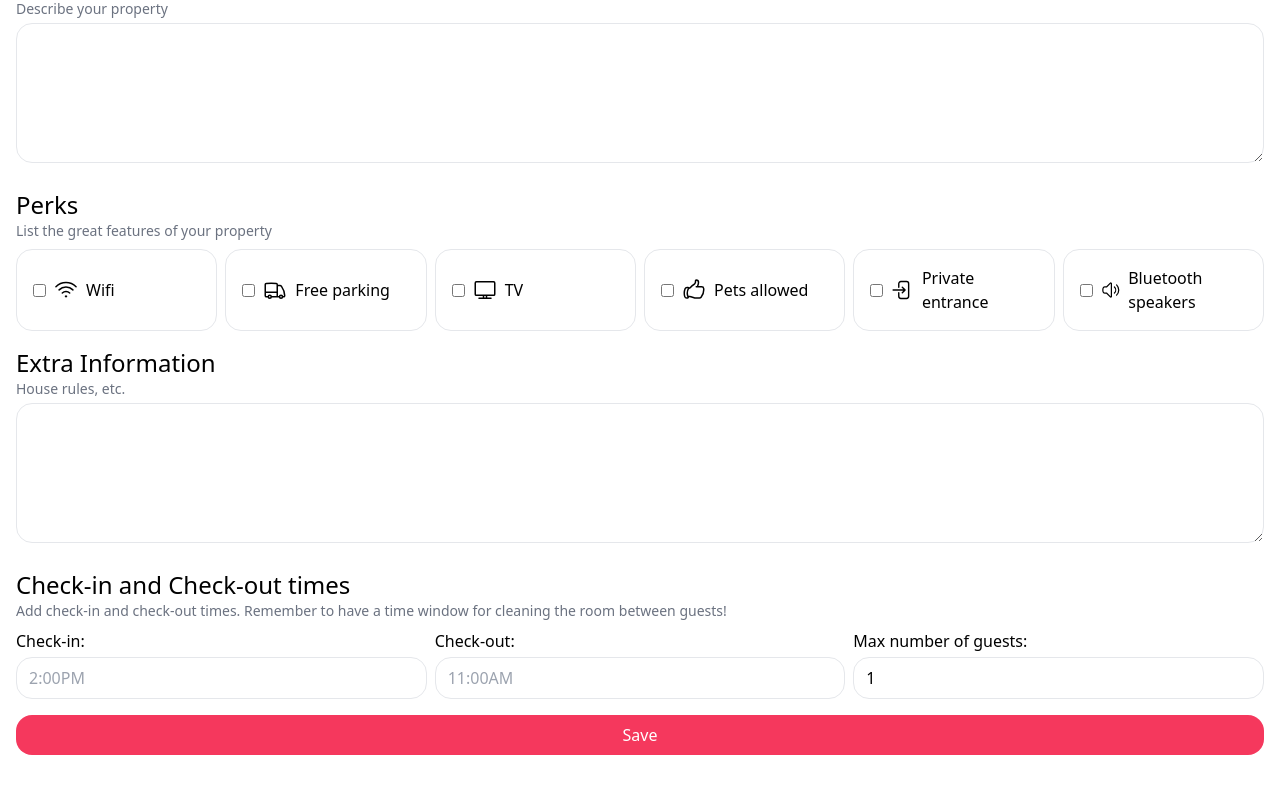
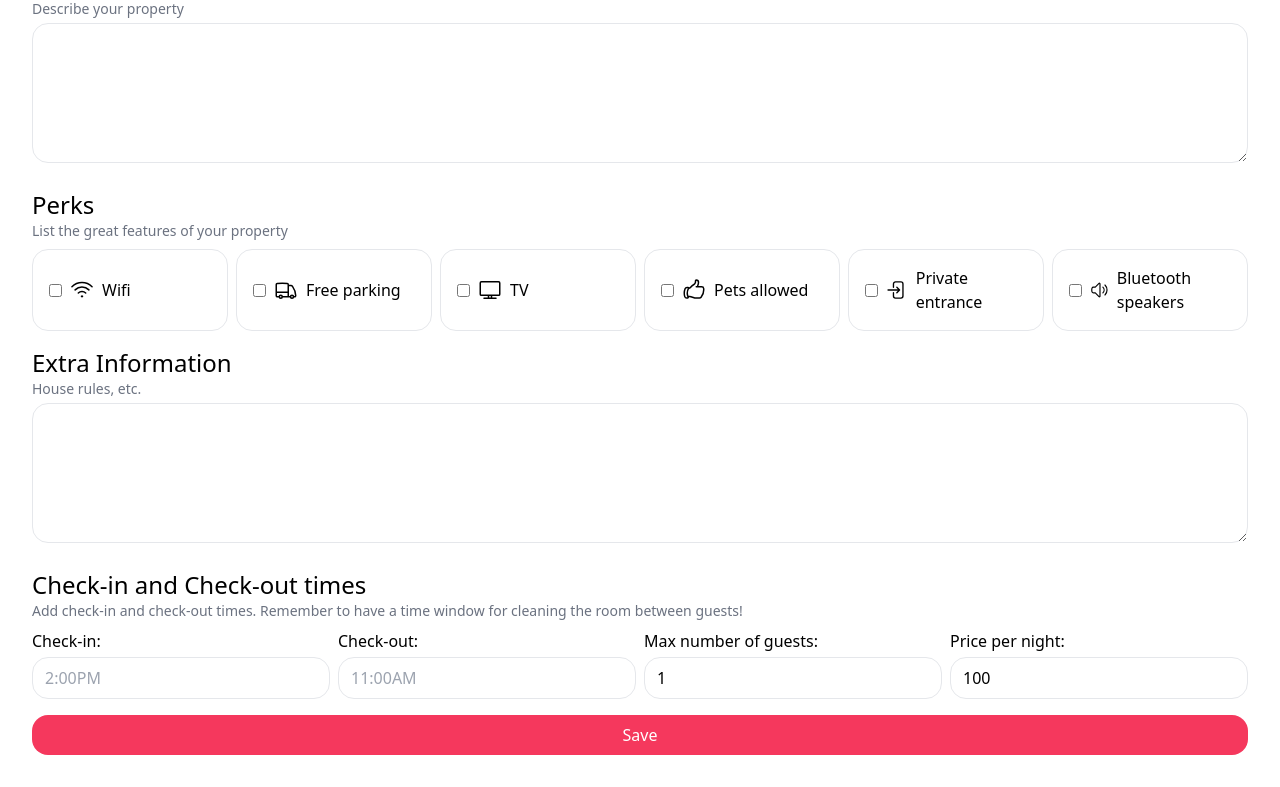
Before and after one commit to chantelcarter/airbnb-clone, a React (Vite) app in the folder client/: page /account/places/new in a window 1280 px wide. Shown: the part 687-1474 px from the top of the page. Built offline with nearby package versions, Linux system fonts and the light colour scheme; no server answers.

Commit message:
user can view list of properties on index page

```diff
--- a/client/src/Layout.jsx
+++ b/client/src/Layout.jsx
@@ -3,7 +3,7 @@
 
 export default function Layout() {
     return (
-        <div className="p-4 flex flex-col min-h-screen">
+        <div className="py-4 px-8 flex flex-col min-h-screen">
             <Header />
             <Outlet />
         </div>
--- a/client/src/pages/IndexPage.jsx
+++ b/client/src/pages/IndexPage.jsx
@@ -1,8 +1,29 @@
+import axios from "axios"
+import { useEffect, useState } from "react"
 
 export default function IndexPage() {
-    return (
-        <div>
-            index page here
-        </div>
-    )
+	const [places, setPlaces] = useState([])
+	useEffect(() => {
+		axios.get('/places').then(response => {
+			setPlaces([...response.data, ...response.data, ...response.data, ...response.data,])
+		})
+	}, [])
+	return (
+		<div className="mt-8 grid gap-x-6 gap-y-8 grid-cols-2 md:grid-cols-3 lg:grid-cols-4">
+			{places.length > 0 && places.map(place => (
+				<div>
+					<div className="bg-gray-500 mb-2 rounded-2xl flex">
+						{place.photos?.[0] && (
+							<img className="rounded-2xl object-cover aspect-square" src={'http://localhost:4000/uploads/' + place.photos?.[0]} alt="" />
+						)}
+					</div>
+					<h2 className="font-bold">{place.address}</h2>
+					<h3 className="text-sm text-gray-500">{place.title}</h3>
+					<div className="mt-1">
+						<span className="font-semibold">${place.price}</span> night
+					</div>
+				</div>
+			))}
+		</div>
+	)
 }
--- a/client/src/pages/PlacesFormPage.jsx
+++ b/client/src/pages/PlacesFormPage.jsx
@@ -16,6 +16,7 @@
   const [checkIn, setCheckIn] = useState('')
   const [checkOut, setCheckOut] = useState('')
   const [maxGuests, setMaxGuests] = useState(1)
+  const [price, setPrice] = useState(100)
   const [redirect, setRedirect] = useState(false)
   useEffect(() => {
     if (!id) {
@@ -32,6 +33,7 @@
       setCheckIn(data.checkIn)
       setCheckOut(data.checkOut)
       setMaxGuests(data.maxGuests)
+      setPrice(data.price)
     })
   }, [id])
 
@@ -59,7 +61,7 @@
     const placeData = {
       title, address, addedPhotos,
       description, perks, extraInfo,
-      checkIn, checkOut, maxGuests
+      checkIn, checkOut, maxGuests, price,
     }
     if (id) {
       await axios.put('/places', {
@@ -105,7 +107,7 @@
         {preInput('Extra Information', 'House rules, etc.')}
         <textarea value={extraInfo} onChange={ev => setExtraInfo(ev.target.value)} />
         {preInput('Check-in and Check-out times', 'Add check-in and check-out times. Remember to have a time window for cleaning the room between guests!')}
-        <div className="grid gap-2 sm:grid-cols-3">
+        <div className="grid gap-2 grid-cols-2 md:grid-cols-4">
           <div className="mt-2 -mb-1">
             <h3> Check-in:</h3>
             <input
@@ -132,6 +134,14 @@
               onChange={ev => setMaxGuests(ev.target.value)}
             />
           </div>
+          <div className="mt-2 -mb-1">
+            <h3> Price per night:</h3>
+            <input
+              type="number"
+              value={price}
+              onChange={ev => setPrice(ev.target.value)}
+            />
+          </div>
         </div>
         <div className="">
           <button className="primary my-4">Save</button>
--- a/client/src/pages/PlacesPage.jsx
+++ b/client/src/pages/PlacesPage.jsx
@@ -6,7 +6,7 @@
 export default function PlacesPage() {
   const [places, setPlaces] = useState([])
   useEffect(() => {
-    axios.get('/places').then(({ data }) => {
+    axios.get('/user-places').then(({ data }) => {
       setPlaces(data)
     })
   }, [])
```
Also changed, not shown: 2 other files (tests, documents, lock files or other folders).
